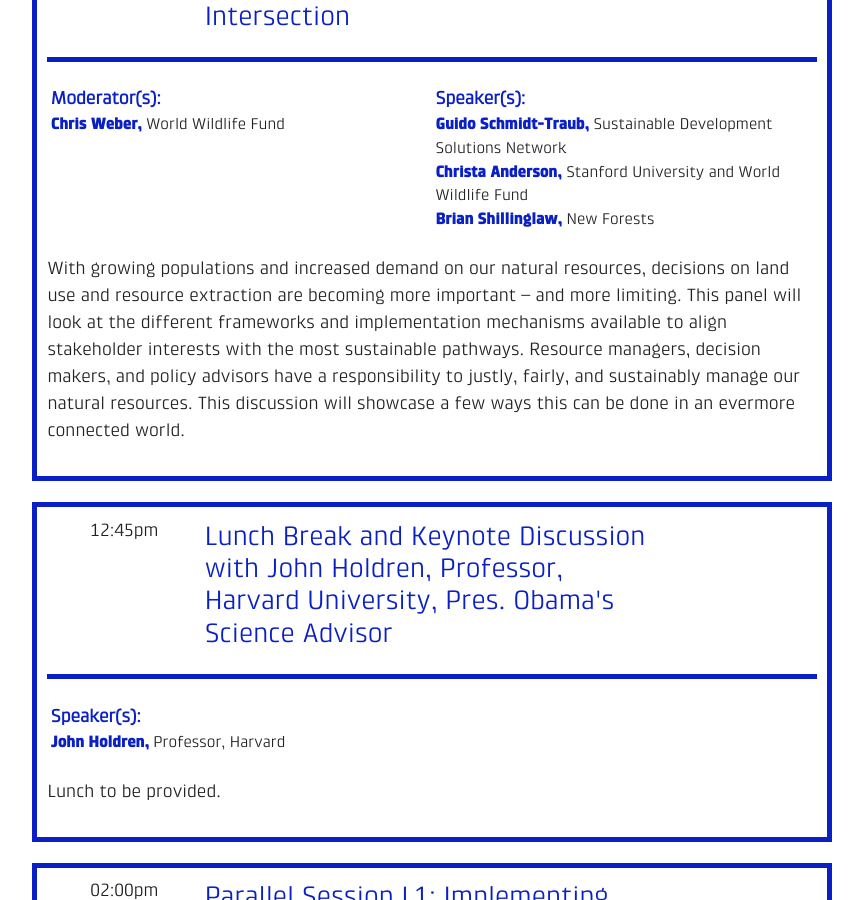
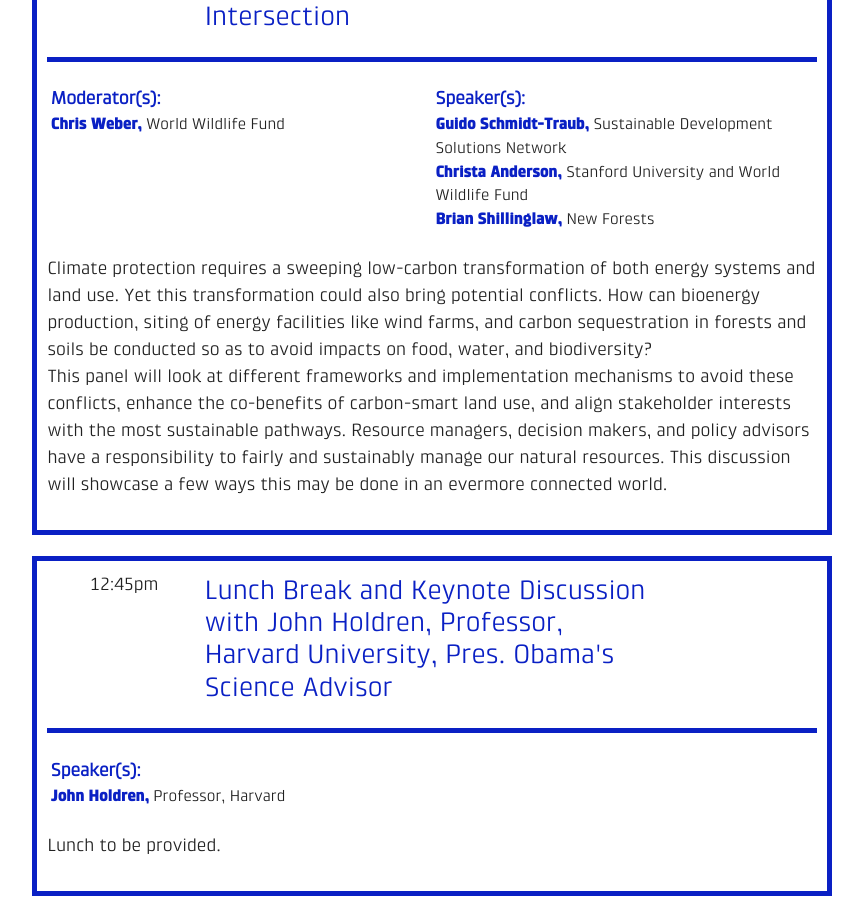
Before and after one commit to ryanswaney/lesc-jekyll, a Jekyll site: the page built from _event/lesc-gcas.markdown, in a window 1280 px wide and 900 px high, scrolled down 3763 px. Shown: the whole window, without its empty margins (208-1071 px from the left). Built offline with Jekyll 4.4.1, drawn with Linux system fonts in a browser that asks for light colours; nearby versions of some CDN libraries.

Commit message:
Updated Lesc Gcas

```diff
--- a/_event/lesc-gcas.markdown
+++ b/_event/lesc-gcas.markdown
@@ -80,13 +80,17 @@
   speakers: "**Guido Schmidt-Traub,** Sustainable Development Solutions Network  \n**Christa
     Anderson,** Stanford University and World Wildlife Fund  \n**Brian Shillinglaw,**
     New Forests"
-  description: 'With growing populations and increased demand on our natural resources,
-    decisions on land use and resource extraction are becoming more important – and
-    more limiting. This panel will look at the different frameworks and implementation
-    mechanisms available to align stakeholder interests with the most sustainable
-    pathways. Resource managers, decision makers, and policy advisors have a responsibility
-    to justly, fairly, and sustainably manage our natural resources. This discussion
-    will showcase a few ways this can be done in an evermore connected world. '
+  description: "Climate protection requires a sweeping low-carbon transformation of
+    both energy systems and land use.  Yet this transformation could also bring potential
+    conflicts.  How can bioenergy production, siting of energy facilities like wind
+    farms, and carbon sequestration in forests and soils be conducted so as to avoid
+    impacts on food, water, and biodiversity?  \nThis panel will look at different
+    frameworks and implementation mechanisms to avoid these conflicts, enhance the
+    co-benefits of carbon-smart land use, and align stakeholder interests with the
+    most sustainable pathways. Resource managers, decision makers, and policy advisors
+    have a responsibility to fairly and sustainably manage our natural resources.
+    This discussion will showcase a few ways this may be done in an evermore connected
+    world. "
 - title: Lunch Break and Keynote Discussion with John Holdren, Professor, Harvard
     University, Pres. Obama's Science Advisor
   date: 2018-09-11 12:45:00 Z
```
